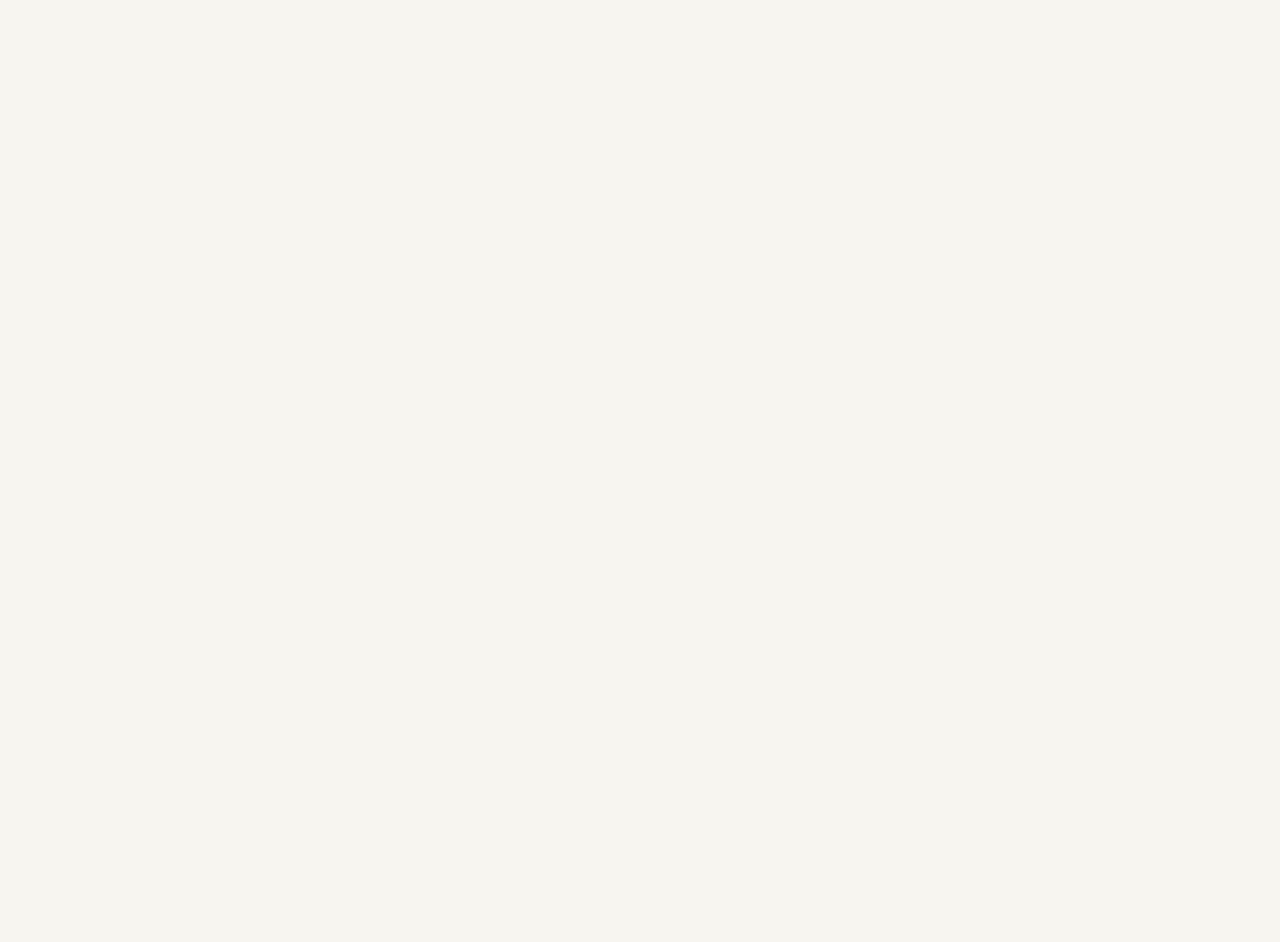
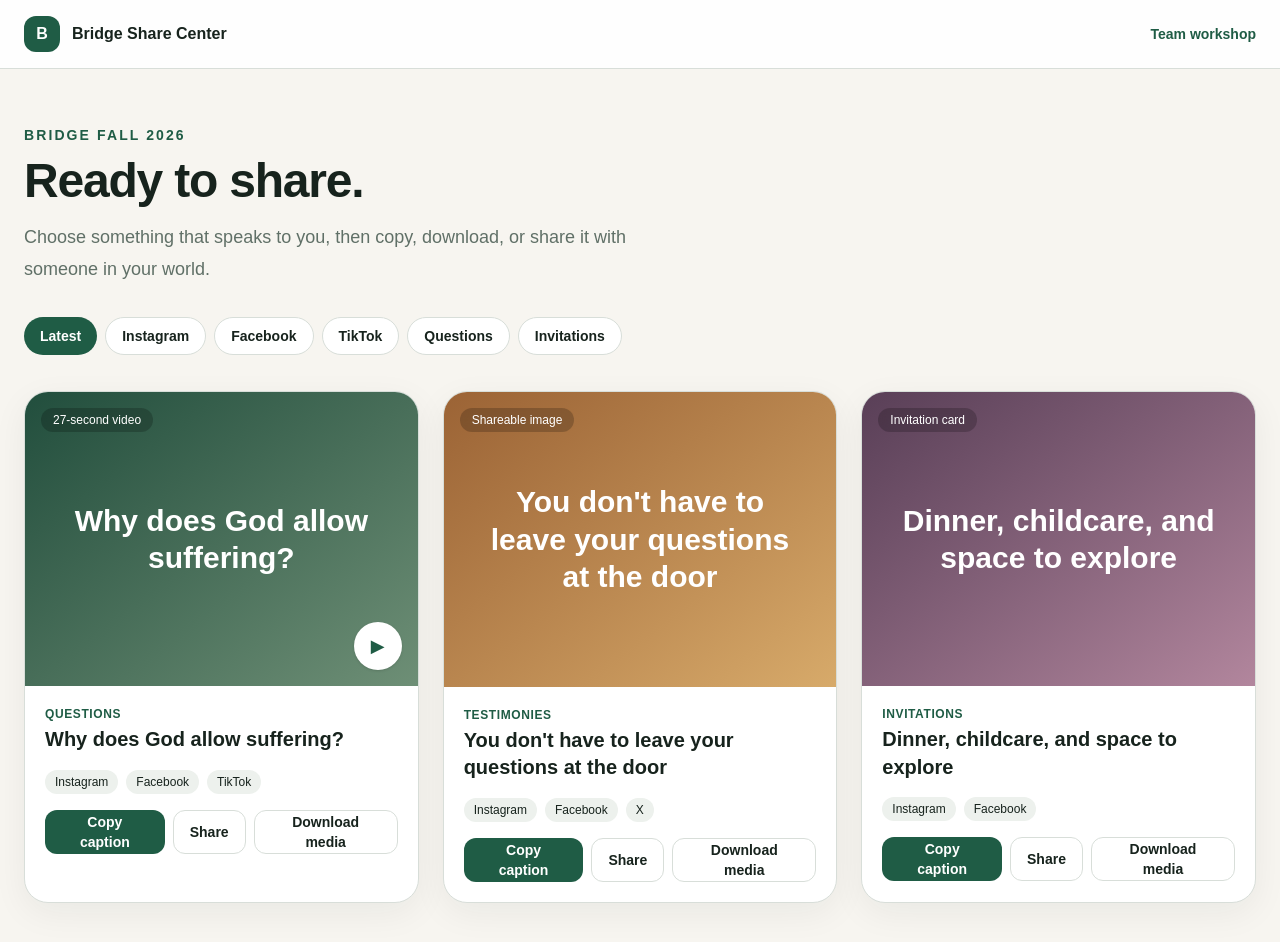
Before and after one commit to jeffdemi/bridge-media, a Next.js app: page / in a window 1280 px wide. Before the commit this address had no page. Shown: the top 942 px of the page. Before the commit the page ends 800 px from the top, so only its background shows below. Built offline with nearby package versions, Linux system fonts and the light colour scheme.

Commit message:
Build Phase 6 public Share Center

```diff
--- a/app/page.tsx
+++ b/app/page.tsx
@@ -1,5 +1,6 @@
-import { redirect } from "next/navigation";
+import Link from "next/link";
+import { ShareCenter } from "@/components/share/share-center";
 
 export default function Home() {
-  redirect("/dashboard");
+  return <div className="min-h-screen bg-[#f7f5f0]"><header className="border-b bg-white/90"><div className="mx-auto flex max-w-7xl items-center justify-between px-4 py-4 sm:px-6"><Link href="/" className="flex items-center gap-3 font-semibold"><span className="grid size-9 place-items-center rounded-xl bg-brand text-white">B</span>Bridge Share Center</Link><Link href="/dashboard" className="text-sm font-semibold text-brand">Team workshop</Link></div></header><main className="mx-auto max-w-7xl px-4 py-10 sm:px-6 sm:py-14"><div className="max-w-2xl"><p className="text-sm font-semibold uppercase tracking-[.15em] text-brand">Bridge Fall 2026</p><h1 className="mt-3 text-4xl font-semibold tracking-tight sm:text-5xl">Ready to share.</h1><p className="mt-4 text-lg leading-8 text-muted">Choose something that speaks to you, then copy, download, or share it with someone in your world.</p></div><div className="mt-8"><ShareCenter /></div></main></div>;
 }
--- /dev/null
+++ b/app/share/[id]/page.tsx
@@ -0,0 +1,9 @@
+import Link from "next/link";
+import { notFound } from "next/navigation";
+import { ShareActions } from "@/components/share/share-actions";
+import { shareItems } from "@/lib/demo-data";
+
+export default async function ShareDetail({ params }: { params: Promise<{ id: string }> }) {
+  const { id } = await params; const item = shareItems.find((entry) => entry.id === id); if (!item) notFound();
+  return <main className="mx-auto min-h-screen max-w-3xl px-4 py-6 sm:py-12"><Link href="/" className="text-sm font-semibold text-brand">← Back to Share Center</Link><article className="mt-5 overflow-hidden rounded-3xl border bg-white"><div className={`grid aspect-video place-items-center bg-gradient-to-br ${item.accent} p-8 text-center text-3xl font-semibold text-white sm:text-5xl`}>{item.title}</div><div className="space-y-5 p-6 sm:p-8"><div className="flex flex-wrap gap-2">{item.platforms.map((p) => <span className="rounded-full bg-surface-muted px-3 py-1 text-xs font-semibold" key={p}>{p}</span>)}</div><h1 className="text-3xl font-semibold">{item.title}</h1><p className="rounded-2xl bg-surface-muted p-5 leading-7">{item.caption}</p><ShareActions id={item.id} title={item.title} caption={item.caption} /></div></article></main>;
+}
--- /dev/null
+++ b/app/share/page.tsx
@@ -0,0 +1 @@
+export { default } from "@/app/page";
--- /dev/null
+++ b/components/share/share-actions.tsx
@@ -0,0 +1,24 @@
+"use client";
+
+import { useState } from "react";
+
+async function track(contentItemId: string, eventType: string) {
+  try { await fetch("/api/share-events", { method: "POST", headers: { "content-type": "application/json" }, body: JSON.stringify({ contentItemId, eventType }) }); } catch { /* Sharing must still work when analytics is unavailable. */ }
+}
+
+export function ShareActions({ id, title, caption }: { id: string; title: string; caption: string }) {
+  const [copied, setCopied] = useState(false);
+  async function copy() { await navigator.clipboard.writeText(caption); setCopied(true); void track(id, "caption_copy"); window.setTimeout(() => setCopied(false), 1800); }
+  async function share() {
+    void track(id, "share");
+    if (navigator.share) await navigator.share({ title, text: caption, url: window.location.href });
+    else { await navigator.clipboard.writeText(`${caption}\n${window.location.href}`); setCopied(true); }
+  }
+  return (
+    <div className="grid grid-cols-2 gap-2 sm:flex">
+      <button onClick={copy} className="min-h-11 rounded-xl bg-brand px-4 text-sm font-semibold text-white hover:bg-brand-strong">{copied ? "Copied!" : "Copy caption"}</button>
+      <button onClick={share} className="min-h-11 rounded-xl border bg-white px-4 text-sm font-semibold hover:bg-surface-muted">Share</button>
+      <button onClick={() => void track(id, "media_download")} className="col-span-2 min-h-11 rounded-xl border bg-white px-4 text-sm font-semibold hover:bg-surface-muted">Download media</button>
+    </div>
+  );
+}
--- /dev/null
+++ b/components/share/share-card.tsx
@@ -0,0 +1,21 @@
+import Link from "next/link";
+import { ShareActions } from "@/components/share/share-actions";
+import type { shareItems } from "@/lib/demo-data";
+
+type Item = (typeof shareItems)[number];
+export function ShareCard({ item }: { item: Item }) {
+  return (
+    <article className="overflow-hidden rounded-3xl border bg-white shadow-[0_10px_35px_rgba(23,35,29,.06)]">
+      <Link href={`/share/${item.id}`} className={`relative grid aspect-[4/3] place-items-center bg-gradient-to-br ${item.accent} p-8 text-center text-white`}>
+        <span className="absolute left-4 top-4 rounded-full bg-black/20 px-3 py-1 text-xs font-medium backdrop-blur">{item.duration}</span>
+        <span className="max-w-sm text-2xl font-semibold leading-tight sm:text-3xl">{item.title}</span>
+        {item.type === "Video" && <span aria-hidden="true" className="absolute bottom-4 right-4 grid size-12 place-items-center rounded-full bg-white text-lg text-brand shadow">▶</span>}
+      </Link>
+      <div className="space-y-4 p-5">
+        <div><p className="text-xs font-semibold uppercase tracking-wider text-brand">{item.theme}</p><h2 className="mt-1 text-xl font-semibold leading-snug">{item.title}</h2></div>
+        <div className="flex flex-wrap gap-2">{item.platforms.map((platform) => <span key={platform} className="rounded-full bg-surface-muted px-2.5 py-1 text-xs font-medium">{platform}</span>)}</div>
+        <ShareActions id={item.id} title={item.title} caption={item.caption} />
+      </div>
+    </article>
+  );
+}
--- /dev/null
+++ b/components/share/share-center.tsx
@@ -0,0 +1,12 @@
+"use client";
+
+import { useState } from "react";
+import { ShareCard } from "@/components/share/share-card";
+import { shareItems } from "@/lib/demo-data";
+
+export function ShareCenter() {
+  const [filter, setFilter] = useState("Latest");
+  const filters = ["Latest", "Instagram", "Facebook", "TikTok", "Questions", "Invitations"];
+  const visible = filter === "Latest" ? shareItems : shareItems.filter((i) => i.platforms.includes(filter as never) || i.theme === filter);
+  return <><div className="-mx-4 flex gap-2 overflow-x-auto px-4 pb-2 sm:mx-0 sm:flex-wrap sm:px-0">{filters.map((value) => <button key={value} onClick={() => setFilter(value)} className={`shrink-0 rounded-full px-4 py-2 text-sm font-semibold ${filter === value ? "bg-brand text-white" : "border bg-white"}`}>{value}</button>)}</div><div className="mt-7 grid gap-6 lg:grid-cols-2 xl:grid-cols-3">{visible.map((item) => <ShareCard key={item.id} item={item} />)}</div></>;
+}
```
